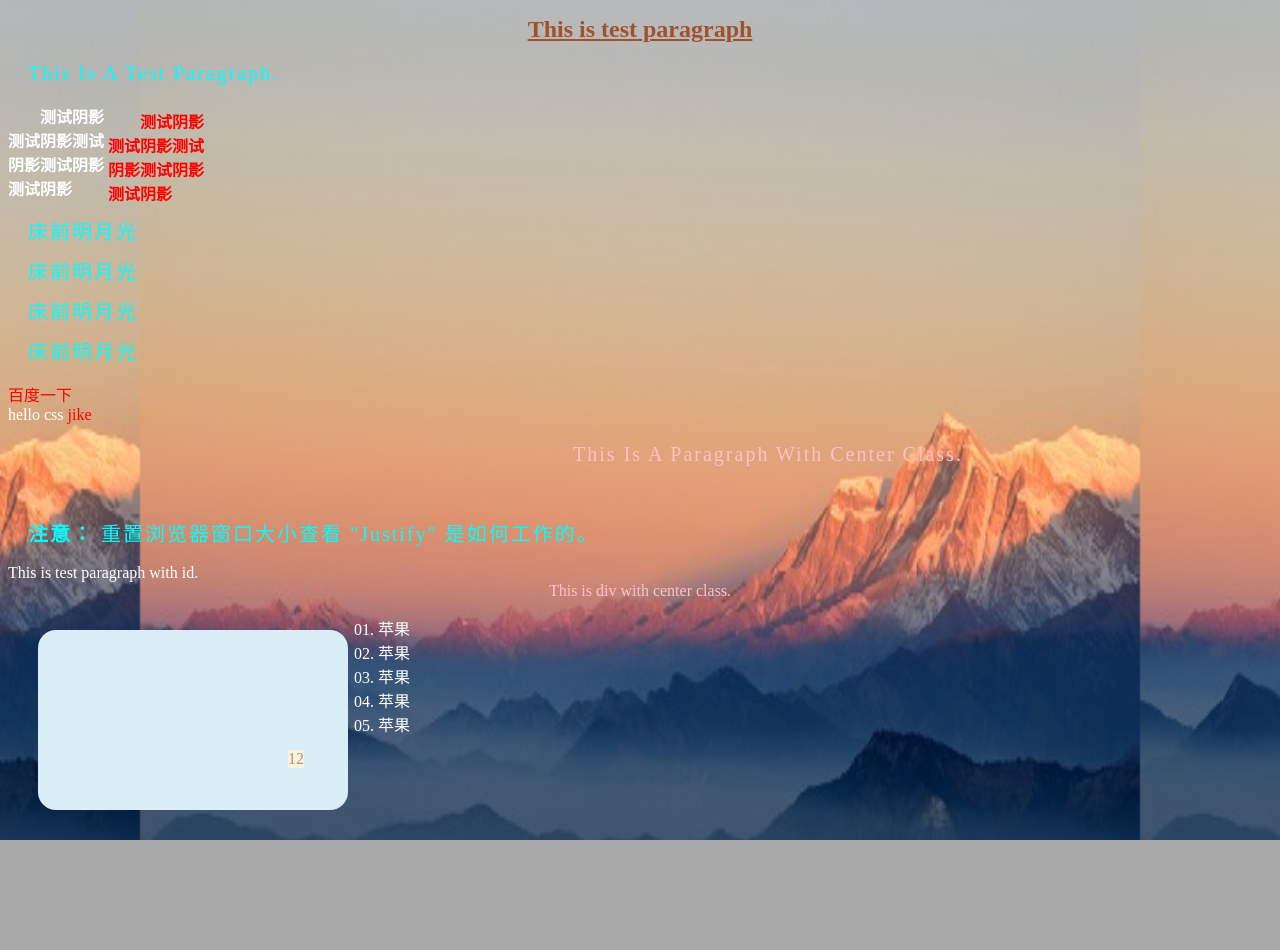
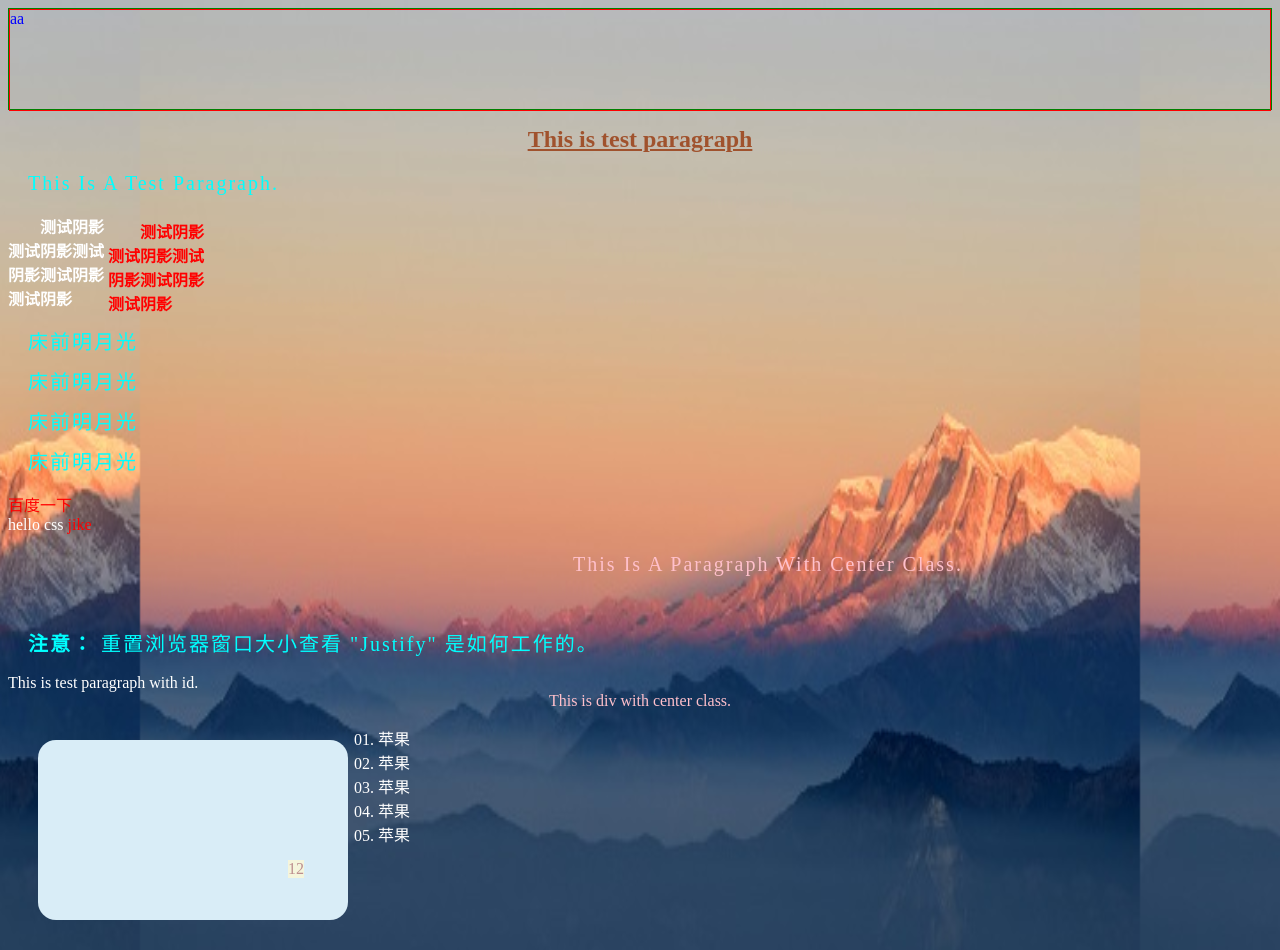
Before and after one commit to ChangingFond/learn-css, a plain HTML site: page index.html in a window 1280 px wide. Shown: the top 950 px of the page. Before the commit the page ends 840 px from the top, so only its background shows below. Drawn offline with Linux system fonts and the light colour scheme.

Commit message:
div宽度测试

```diff
--- a/index.html
+++ b/index.html
@@ -13,9 +13,20 @@
 			h1{
 				color: sienna;
 			}
+      .div1 {
+        border: 1px solid green;
+        height: 100px;
+      }
+      .div2 {
+        border: 1px solid red;
+        height: 100px;
+      }
 		</style>
 	</head>
   <body>
+    <div class="div1">
+      <div class="div2">aa</div>
+    </div>
 		<h1>This is test paragraph</h1>
 		<p>
 			This is a test paragraph.
```
